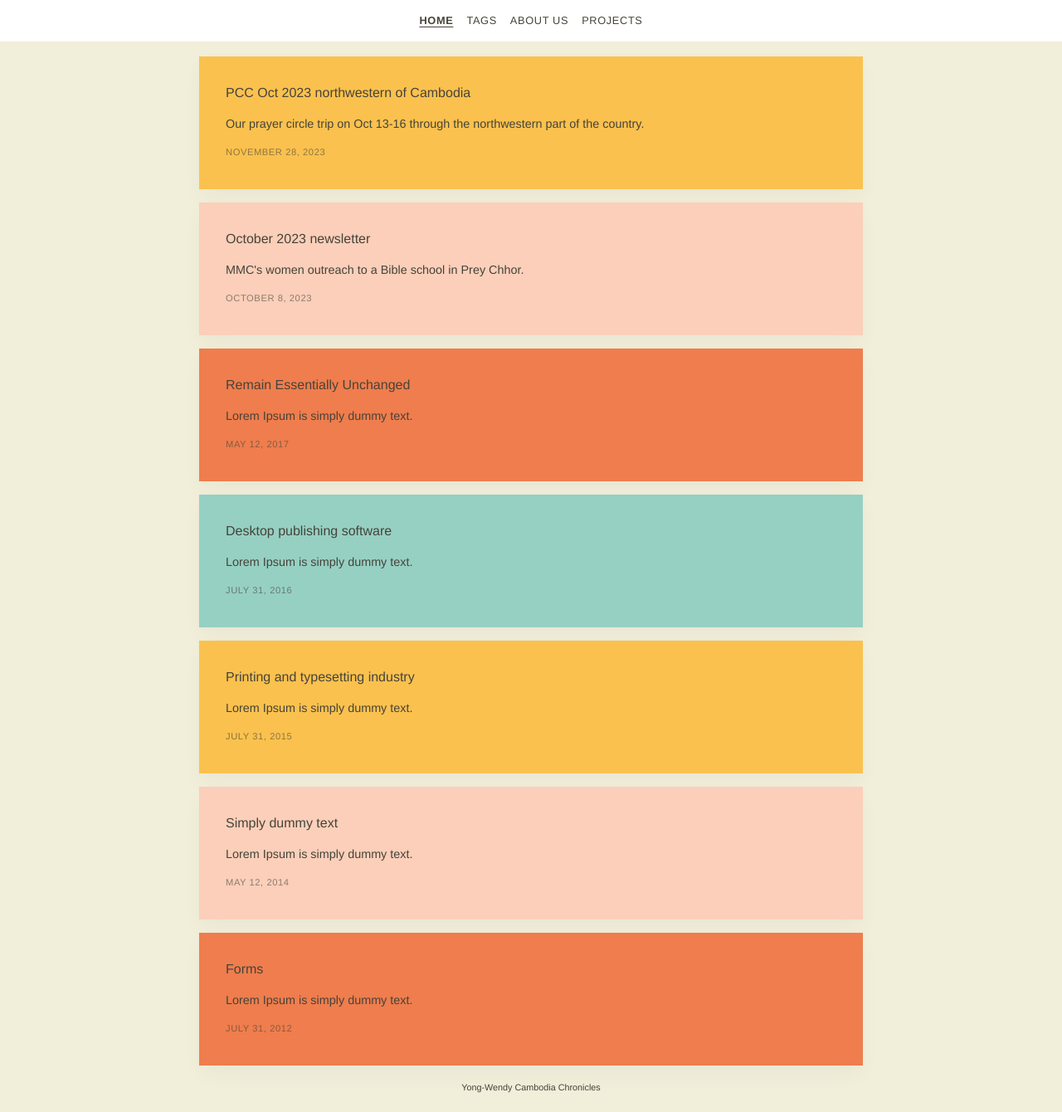
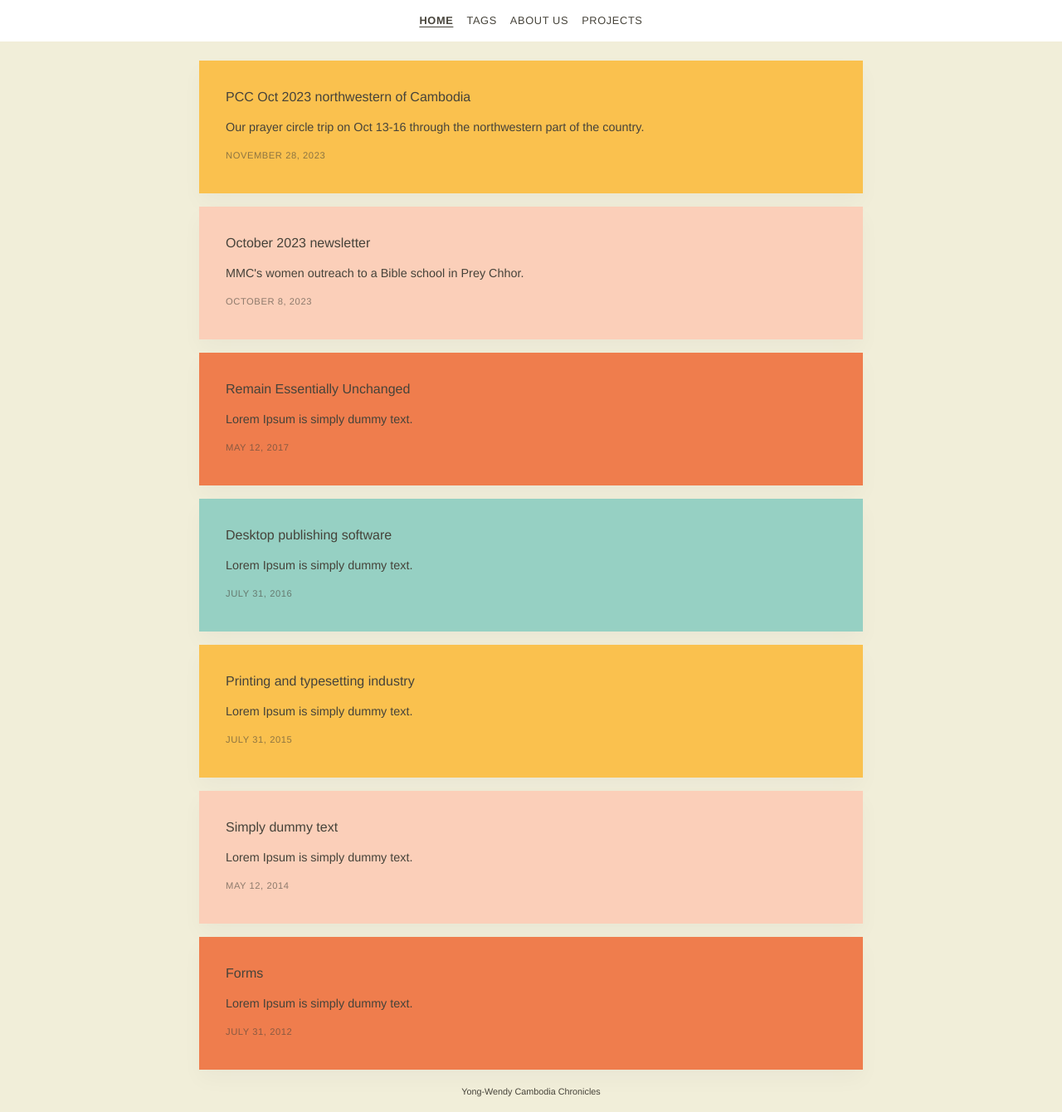
Before and after one commit to yong-lim/yong-wendy, a Jekyll site: the page built from index.html, in a window 1280 px wide and 1340 px high. Shown: the whole window at 83% size. Built offline with Jekyll 4.4.1, drawn with Linux system fonts in a browser that asks for light colours; some web fonts are replaced.

Commit message:
Add padding between menu and content

```diff
--- a/_layouts/default.html
+++ b/_layouts/default.html
@@ -11,7 +11,7 @@ layout: compress
     <a href="#" id="back2top" style="display: none;"><span></span></a>
     {% include masthead.html %}
       <main id="main" role="main">
-        <h2 class='h-center'>{{ page.title }}</h2>
+        <hr style="height:3px; border:none; padding: 1.8rem; color: white;">
 
         {{ content }}
 
```
